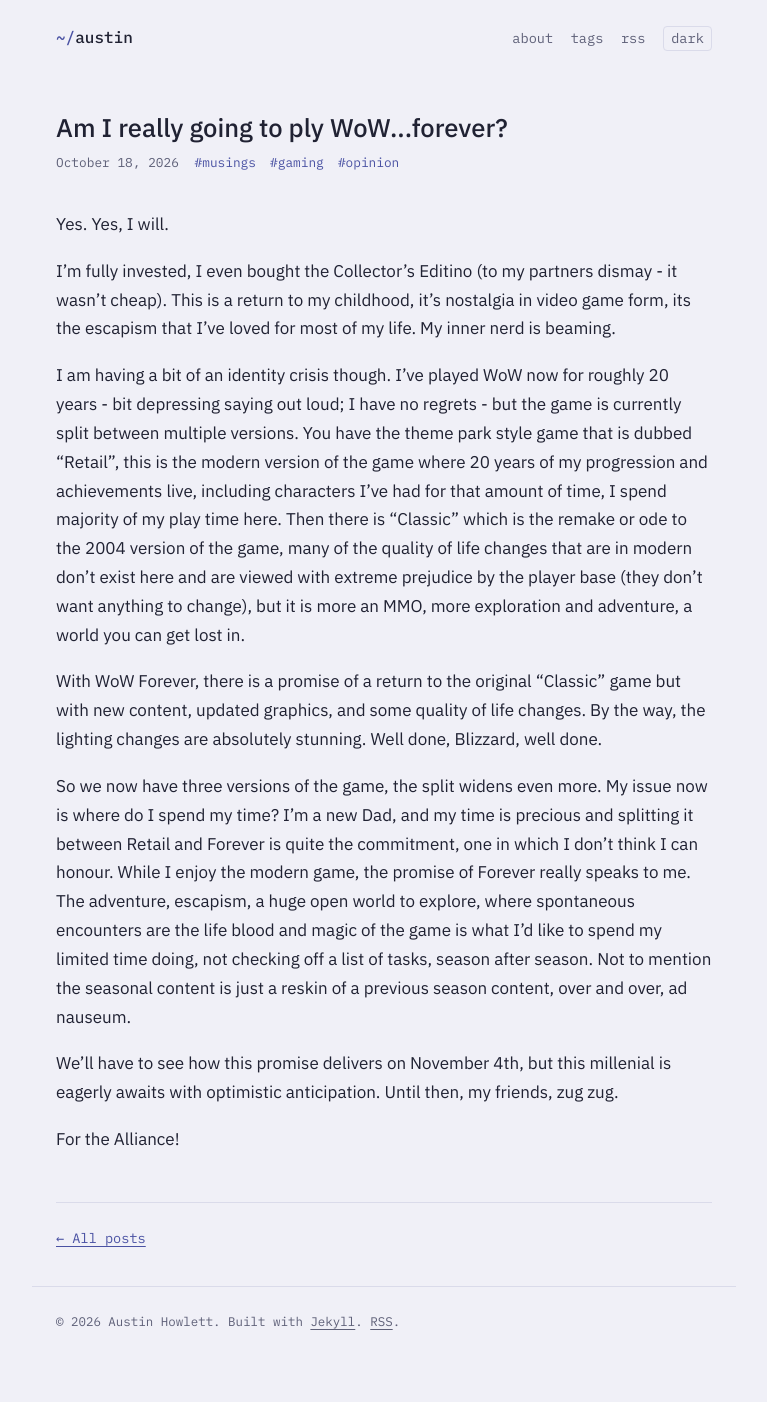
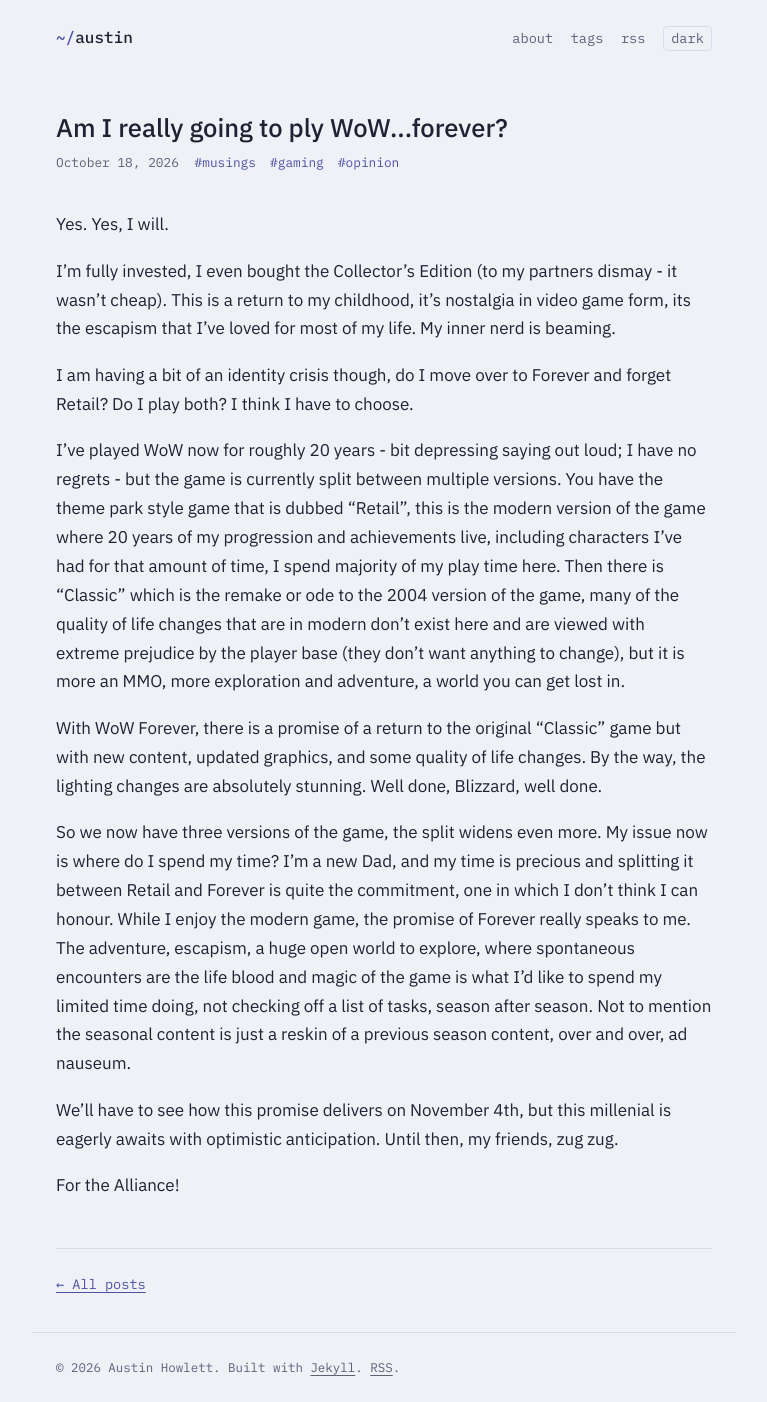
Before and after one commit to general-wedge/portfolio, a Jekyll site: the page built from _posts/2026-10-18-am-i-really-going-to-play-wow-forever.md, in a window 1280 px wide. Shown: the whole page, without its empty margins (256-1023 px from the left). Built offline with Jekyll 4.4.1, drawn with Linux system fonts in a browser that asks for light colours; before the commit the page ends 1356 px from its top, so only the background shows below that.

Commit message:
some small edits

```diff
--- a/_posts/2026-10-18-am-i-really-going-to-play-wow-forever.md
+++ b/_posts/2026-10-18-am-i-really-going-to-play-wow-forever.md
@@ -7,9 +7,11 @@
 
 Yes. Yes, I will.
 
-I'm fully invested, I even bought the Collector's Editino (to my partners dismay - it wasn't cheap). This is a return to my childhood, it's nostalgia in video game form, its the escapism that I've loved for most of my life. My inner nerd is beaming.
+I'm fully invested, I even bought the Collector's Edition (to my partners dismay - it wasn't cheap). This is a return to my childhood, it's nostalgia in video game form, its the escapism that I've loved for most of my life. My inner nerd is beaming.
 
-I am having a bit of an identity crisis though. I've played WoW now for roughly 20 years - bit depressing saying out loud; I have no regrets - but the game is currently split between multiple versions. You have the theme park style game that is dubbed "Retail", this is the modern version of the game where 20 years of my progression and achievements live, including characters I've had for that amount of time, I spend majority of my play time here. Then there is "Classic" which is the remake or ode to the 2004 version of the game, many of the quality of life changes that are in modern don't exist here and are viewed with extreme prejudice by the player base (they don't want anything to change), but it is more an MMO, more exploration and adventure, a world you can get lost in.
+I am having a bit of an identity crisis though, do I move over to Forever and forget Retail? Do I play both? I think I have to choose.
+
+ I've played WoW now for roughly 20 years - bit depressing saying out loud; I have no regrets - but the game is currently split between multiple versions. You have the theme park style game that is dubbed "Retail", this is the modern version of the game where 20 years of my progression and achievements live, including characters I've had for that amount of time, I spend majority of my play time here. Then there is "Classic" which is the remake or ode to the 2004 version of the game, many of the quality of life changes that are in modern don't exist here and are viewed with extreme prejudice by the player base (they don't want anything to change), but it is more an MMO, more exploration and adventure, a world you can get lost in.
 
 With WoW Forever, there is a promise of a return to the original "Classic" game but with new content, updated graphics, and some quality of life changes. By the way, the lighting changes are absolutely stunning. Well done, Blizzard, well done.
 
```
Also changed, not shown: about.md (+8 -7 lines).
